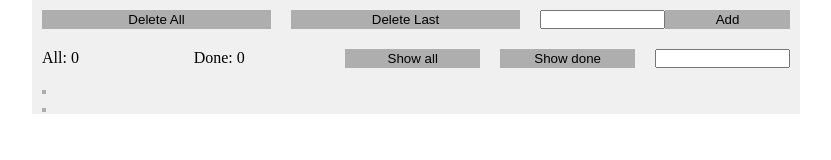
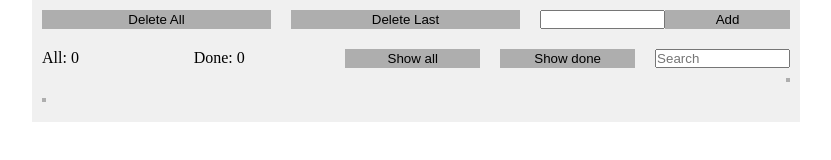
Before and after one commit to OjAntoni/TODO-JS, a website built with Parcel: page src/index.html in a window 1280 px wide. Shown: the full height of the page, 224-1055 px from the left. Built offline with nearby package versions, Linux system fonts and the light colour scheme.

Commit message:
feat: parsind date in html

```diff
--- a/package.json
+++ b/package.json
@@ -14,5 +14,8 @@
   "devDependencies": {
     "@parcel/transformer-sass": "^2.12.0",
     "parcel": "^2.12.0"
+  },
+  "dependencies": {
+    "moment": "^2.30.1"
   }
 }
--- a/src/index.html
+++ b/src/index.html
@@ -23,10 +23,10 @@
         <p class="statistics__done">Done:</p>
         <button class="btn showAll-btn">Show all</button>
         <button class="btn showDone-btn">Show done</button>
-        <input type="text" class="search__input input" />
+        <input type="text" placeholder="Search" class="search__input input" />
       </div>
       <div class="list-wrapper">
-        <div class="todo-elemnt">
+        <div class="todo-element">
           <button class="element__status btn"></button>
           <p class="element__content"></p>
           <button class="element__delete btn"></button>
--- a/src/script/index.js
+++ b/src/script/index.js
@@ -70,7 +70,7 @@ const createTodoElement = ({ id, content, date, state }) => {
 
   const dateP = document.createElement("p");
   dateP.classList.add("element__date");
-  dateP.textContent = date;
+  dateP.textContent = `${date.getHours()}:${date.getMinutes()}`;
 
   todoElement.appendChild(statusButton);
   todoElement.appendChild(contentP);
--- a/src/style/todo.scss
+++ b/src/style/todo.scss
@@ -25,6 +25,35 @@
   }
 }
 
+.list-wrapper {
+  display: flex;
+  flex-direction: column;
+  row-gap: 15px;
+
+  .todo-element {
+    position: relative;
+    display: flex;
+    column-gap: 20px;
+    padding: 20px 0;
+
+    .element__delete {
+      position: absolute;
+      right: 0;
+      top: 0;
+    }
+
+    .element__date {
+      position: absolute;
+      right: 0;
+      bottom: 0;
+    }
+
+    &:hover {
+      background-color: rgb(217, 217, 217);
+    }
+  }
+}
+
 .btn {
   border: none;
   background-color: rgb(174, 174, 174);
```
Also changed, not shown: 1 other file.
